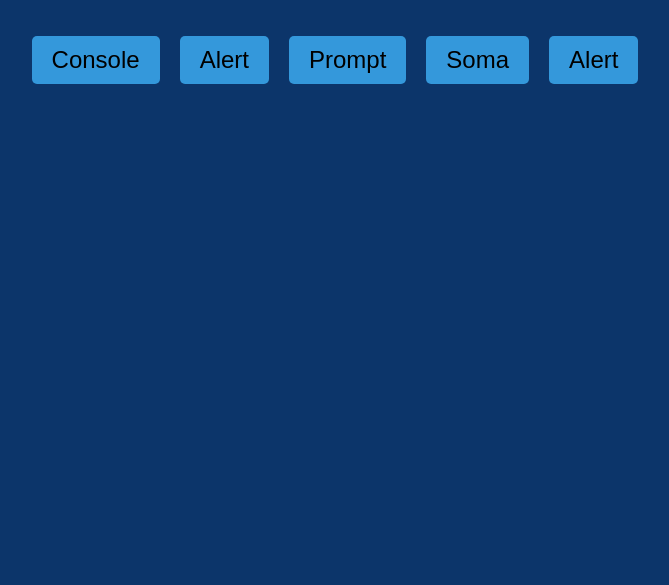
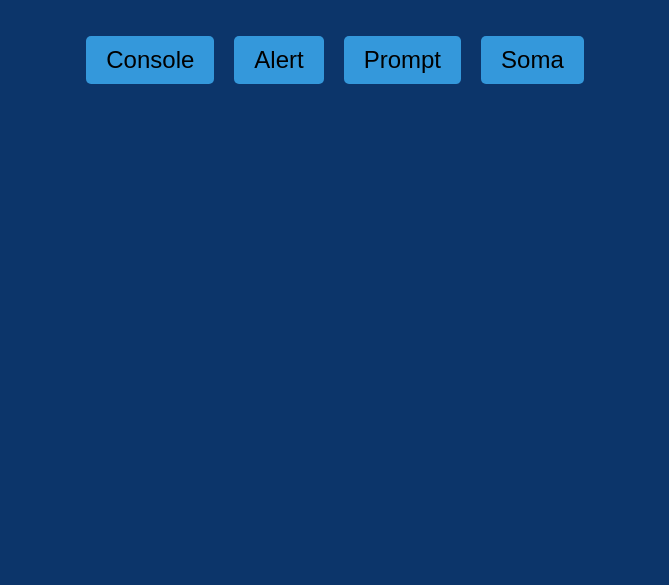
Before and after one commit to williamldk/Logica-e-programacao---explore-funcoes-e-listas, a plain HTML site: page Interagindo com HTML/Desafio hora da pratica/js-curso-2-desafio_1/index.html in a window 1280 px wide. Shown: the part 215-800 px from the top of the page, without its empty margins (305-974 px from the left). Drawn offline with Linux system fonts and the light colour scheme.

Commit message:
correção

```diff
--- a/Interagindo com HTML/Desafio hora da pratica/js-curso-2-desafio_1/index.html
+++ b/Interagindo com HTML/Desafio hora da pratica/js-curso-2-desafio_1/index.html
@@ -12,10 +12,9 @@
     </header>
     <main class="container">
         <button onclick="exibirMensagemNoConsole()" class="button">Console</button>
-        <button onclick="" class="button">Alert</button>
+        <button onclick="exibirAlerta()" class="button">Alert</button>
         <button onclick="exibirPrompt()" class="button">Prompt</button>
         <button onclick="somandoDoisNumeros()" class="button">Soma</button>
-        <button onclick="exibirAlerta()" class="button">Alert</button>
     </main>
 
       <script src="app.js"></script>
```
